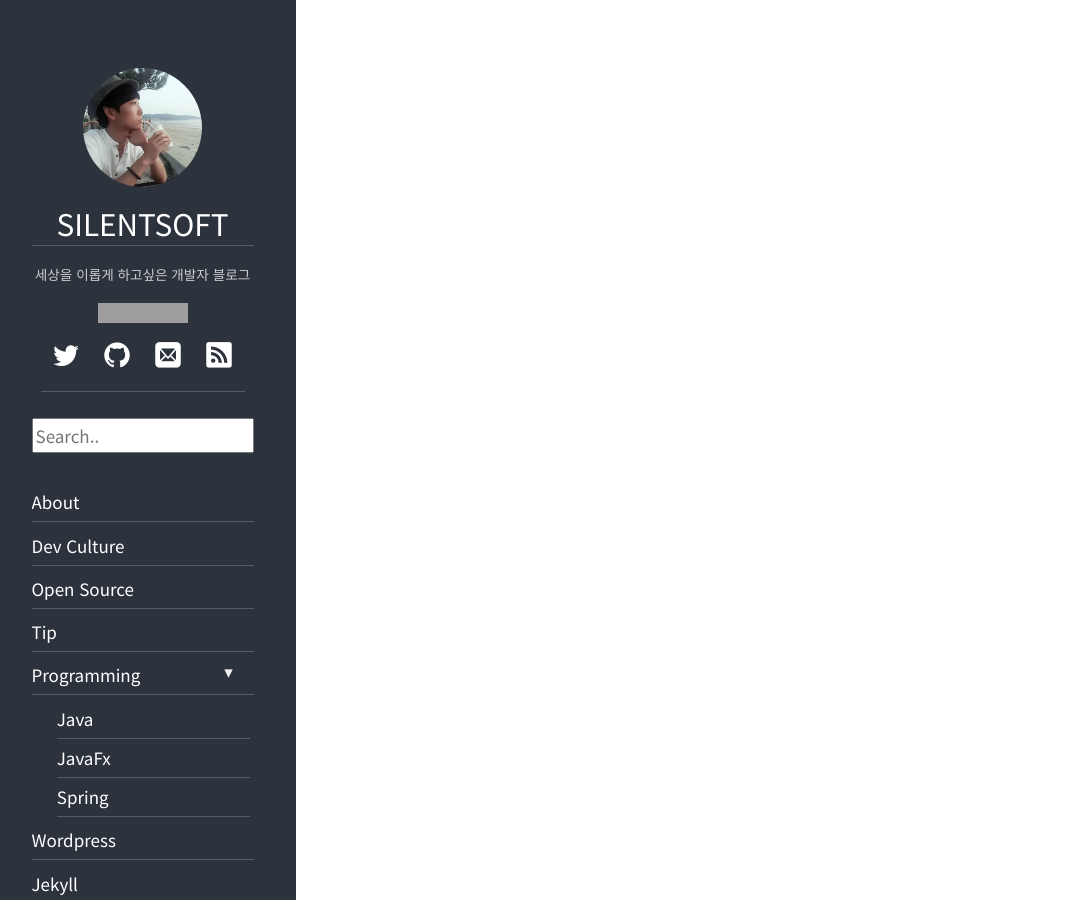
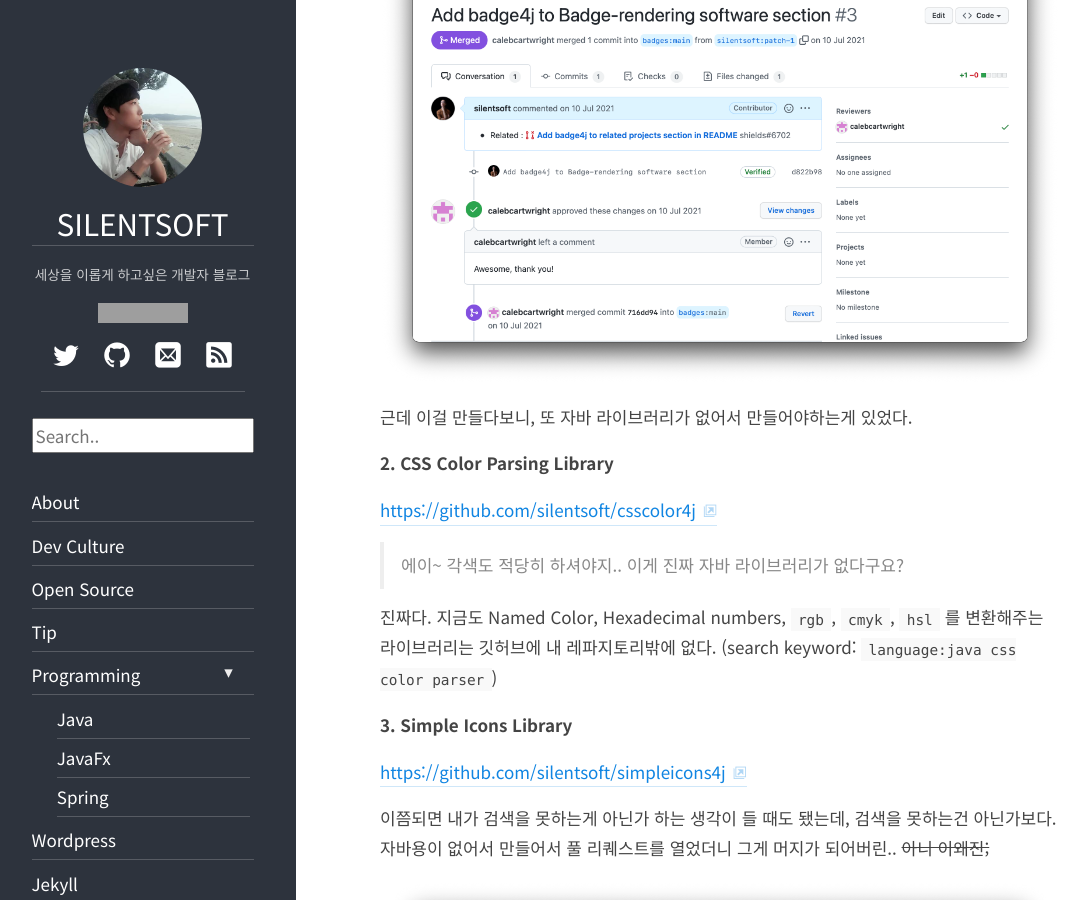
Before and after one commit to silentsoft/blog.silentsoft.org, a Jekyll site: the page built from _posts/2022-02-20-나는-어쩌다-방문자-카운터-서비스를-만들게-되었나.md, in a window 1280 px wide and 900 px high, scrolled down 4096 px. Shown: the whole window, without its empty margins (11-1097 px from the left). Built offline with Jekyll 4.4.1, drawn with Linux system fonts in a browser that asks for light colours; some web fonts are replaced; some of the changed text lies outside the part shown; grey boxes are pictures that could not be loaded.

Commit message:
Update post: 나는 어쩌다 방문자 카운터 서비스를 만들게 되었나

```diff
--- a/_posts/2022-02-20-나는-어쩌다-방문자-카운터-서비스를-만들게-되었나.md
+++ b/_posts/2022-02-20-나는-어쩌다-방문자-카운터-서비스를-만들게-되었나.md
@@ -41,6 +41,38 @@
 
 초기화된 데이터를 알려줘서 좀 아쉽긴 하지만... 어쨌든 작년에 등록한 이슈인데도 무시하지 않고 지금이라도 댓글을 달아줘서 감사하다.
 
+이 프로젝트를 만들기 위해서 부가적으로 만들어야만 했던 라이브러리들이 있는데,
+
+**1. Badge Library**
+
+[https://github.com/silentsoft/badge4j](https://github.com/silentsoft/badge4j)
+
+내 프로젝트의 백엔드는 자바 스프링으로 만들었는데, 마침(?) 자바용 [https://shields.io](https://shields.io) 뱃지를 만들어주는 라이브러리가 없었다. 어쩌겠나. 이 방문자 카운터 프로젝트의 시작 자체가 필요한 게 없으면 만들겠다는 취지로 시작한건데. 그래서 한 동안 자바스크립트 버전의 [공식 라이브러리를](https://www.npmjs.com/package/badge-maker) 자바로 컨버전하는데에 시간을 보냈다.
+
+![](../assets/archives/194/shields-pr-1.png)
+
+![](../assets/archives/194/shields-pr-2.png)
+
+근데 이걸 만들다보니, 또 자바 라이브러리가 없어서 만들어야하는게 있었다.
+
+**2. CSS Color Parsing Library**
+
+[https://github.com/silentsoft/csscolor4j](https://github.com/silentsoft/csscolor4j)
+
+> 에이~ 각색도 적당히 하셔야지.. 이게 진짜 자바 라이브러리가 없다구요?
+
+진짜다. 지금도 Named Color, Hexadecimal numbers, `rgb`, `cmyk`, `hsl` 를 변환해주는 라이브러리는 깃허브에 내 레파지토리밖에 없다. (search keyword: `language:java css color parser`)
+
+**3. Simple Icons Library**
+
+[https://github.com/silentsoft/simpleicons4j](https://github.com/silentsoft/simpleicons4j)
+
+이쯤되면 내가 검색을 못하는게 아닌가 하는 생각이 들 때도 됐는데, 검색을 못하는건 아닌가보다. 자바용이 없어서 만들어서 풀 리퀘스트를 열었더니 그게 머지가 되어버린.. ~~아니 이왜진;~~
+
+![](../assets/archives/194/simpleicons-pr.png)
+
+![](../assets/archives/194/simpleicons.png)
+
 블로그 글을 쓰고나서 깨달은 건데, 글을 쓰다 보면 **"나는 어쩌다 방문자 카운터 서비스를 만들게 되었나"**에 대한 장황한 서사와 이유가 나올 줄 알았는데,
 **"내가 원하는 기능을 제공하는 서비스가 없어서 만들었다."** 그 이상 덧붙일 말이 없어서 끝을 어떻게 맺어야 할지 모르겠다.
 
```
Also changed, not shown: assets/archives/194/shields-pr-1.png (added), assets/archives/194/shields-pr-2.png (added), assets/archives/194/simpleicons-pr.png (added), assets/archives/194/simpleicons.png (added).
